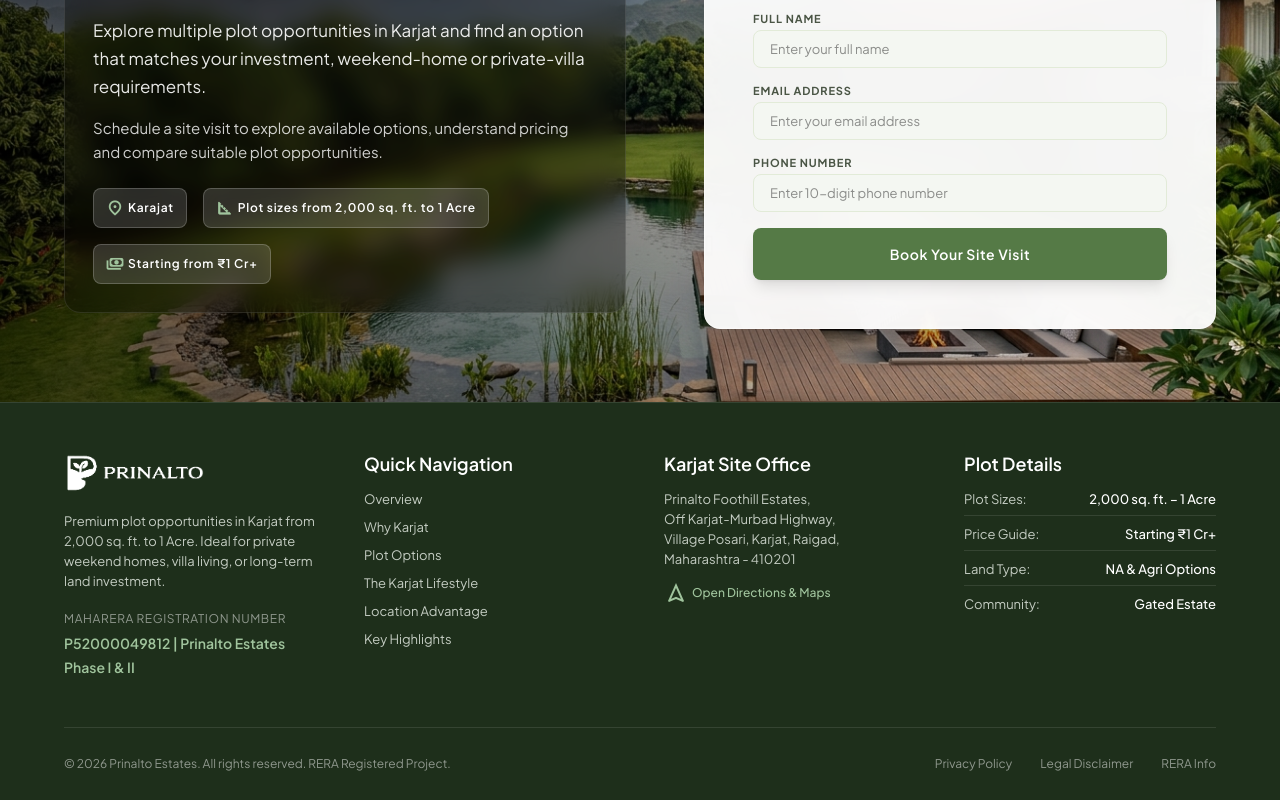
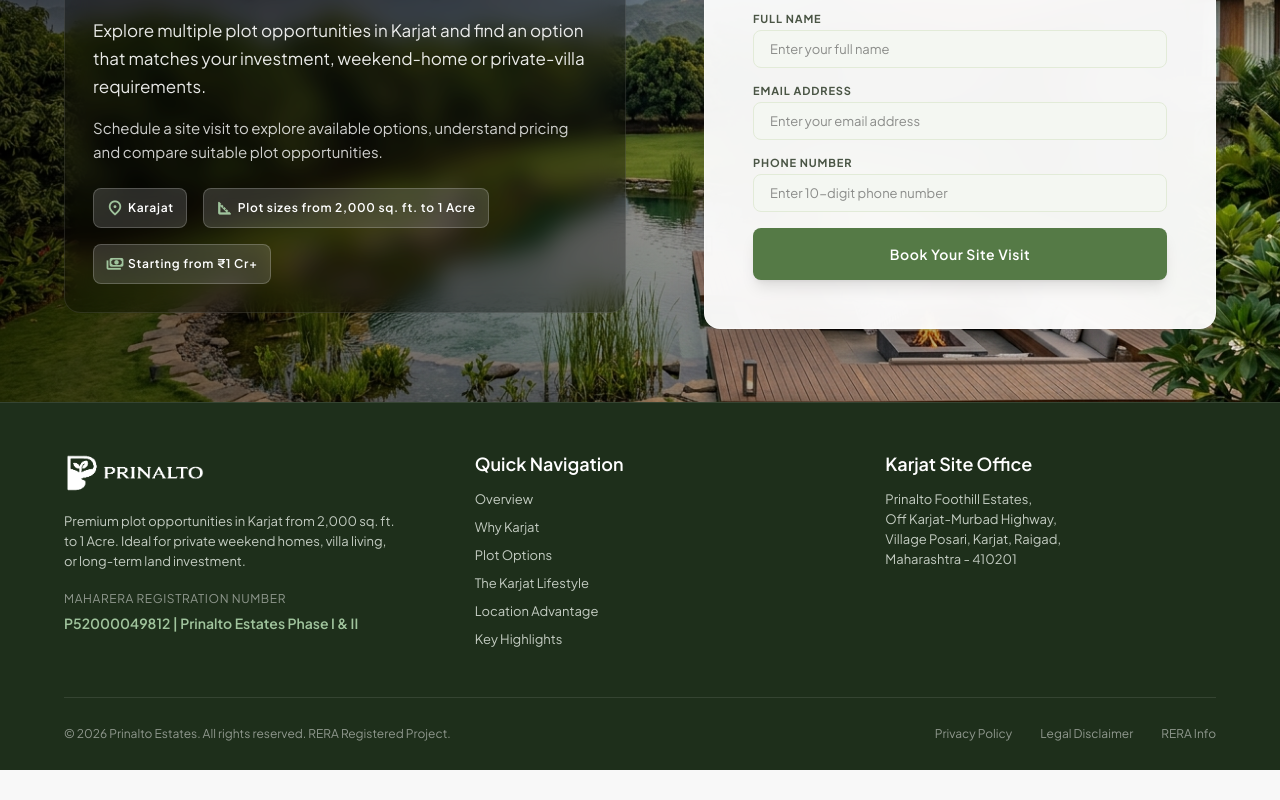
Before and after one commit to WOLFSGIT-24/karajat-plot, a React (Vite) app: page / in a window 1280 px wide. Shown: the part 5104-5904 px from the top of the page. After the commit the page ends 5874 px from the top, so only its background shows below. Built offline with nearby package versions, Linux system fonts and the light colour scheme; a web font is replaced by a local one.

Commit message:
Remove Plot Details box and Open Directions link from Footer as requested

```diff
--- a/src/components/Footer.jsx
+++ b/src/components/Footer.jsx
@@ -4,7 +4,7 @@
   return (
     <footer className="w-full bg-[#1e2f1b] text-on-primary border-t border-white/10">
       <div className="max-w-[1380px] mx-auto px-margin-mobile lg:px-margin pt-space-xl pb-space-lg">
-        <div className="grid grid-cols-1 md:grid-cols-2 lg:grid-cols-4 gap-space-xl pb-space-xl border-b border-white/10">
+        <div className="grid grid-cols-1 md:grid-cols-3 gap-space-xl lg:gap-20 pb-space-xl border-b border-white/10">
 
           {/* Column 1: Brand & Overview */}
           <div className="flex flex-col gap-space-md">
@@ -66,40 +66,6 @@
               Village Posari, Karjat, Raigad,<br />
               Maharashtra - 410201
             </p>
-            <a
-              className="font-label-sm text-xs text-secondary-fixed hover:text-white transition-colors flex items-center gap-1 pt-1 font-medium"
-              href="https://maps.google.com"
-              target="_blank"
-              rel="noopener noreferrer"
-            >
-              <span className="material-symbols-outlined text-sm">navigation</span>
-              Open Directions &amp; Maps
-            </a>
-          </div>
-
-          {/* Column 4: Plot Pricing & Details */}
-          <div className="flex flex-col gap-space-sm">
-            <span className="font-title-md text-title-md text-white font-semibold mb-1">
-              Plot Details
-            </span>
-            <div className="space-y-2 text-surface-variant/80 text-body-sm">
-              <p className="flex justify-between border-b border-white/10 pb-1.5">
-                <span>Plot Sizes:</span>
-                <span className="text-white font-medium">2,000 sq. ft. – 1 Acre</span>
-              </p>
-              <p className="flex justify-between border-b border-white/10 pb-1.5">
-                <span>Price Guide:</span>
-                <span className="text-white font-medium">Starting ₹1 Cr+</span>
-              </p>
-              <p className="flex justify-between border-b border-white/10 pb-1.5">
-                <span>Land Type:</span>
-                <span className="text-white font-medium">NA &amp; Agri Options</span>
-              </p>
-              <p className="flex justify-between">
-                <span>Community:</span>
-                <span className="text-white font-medium">Gated Estate</span>
-              </p>
-            </div>
           </div>
 
         </div>
```
